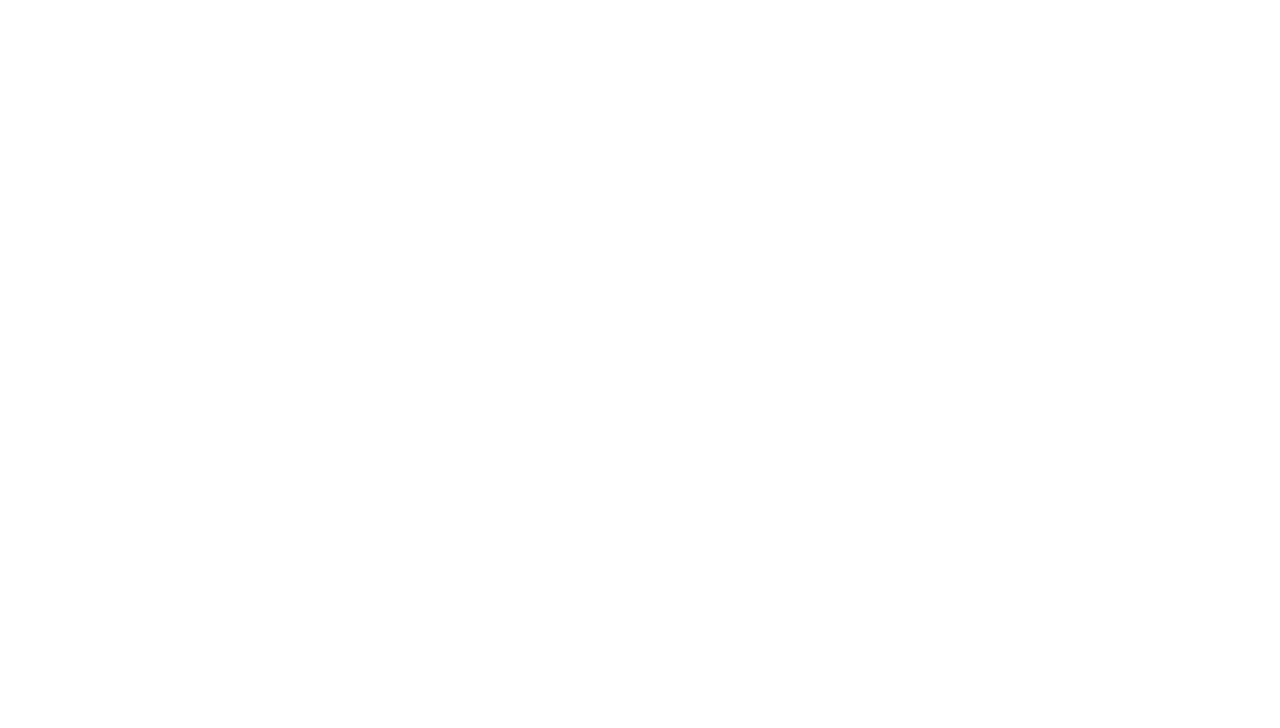
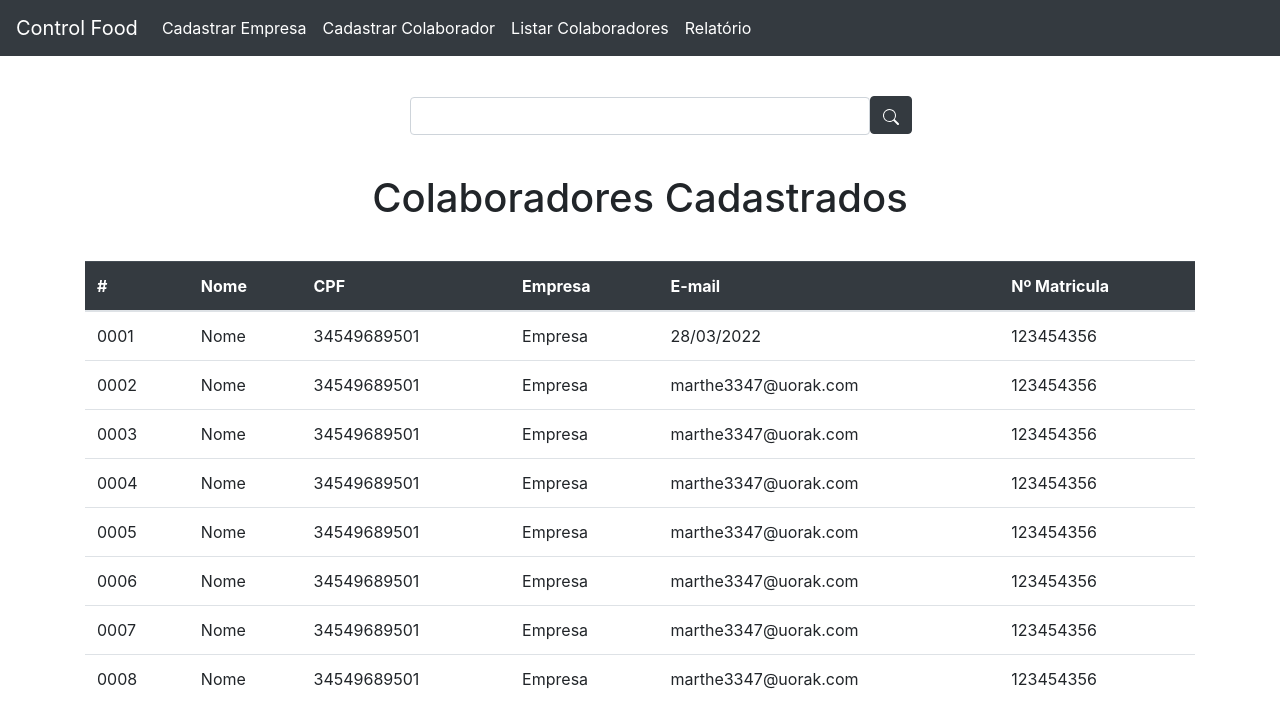
Before and after one commit to matheuseds/ControlFood-Frontend, a Nuxt app: page /listarColaboradores in a window 1280 px wide. Before the commit this address had no page. Shown: the top 728 px of the page. Built offline with nearby package versions, Linux system fonts and the light colour scheme.

Commit message:
Tela Listar Colaboradores

```diff
--- /dev/null
+++ b/pages/listarColaboradores.vue
@@ -0,0 +1,187 @@
+<template>
+  <main>
+    <nav class="navbar navbar-expand navbar-dark bg-dark">
+      <a class="navbar-brand" href="#">Control Food</a>
+      <button
+        class="navbar-toggler"
+        type="button"
+        data-toggle="collapse"
+        data-target="#navbarsExample02"
+        aria-controls="navbarsExample02"
+        aria-expanded="false"
+        aria-label="Toggle navigation"
+      >
+        <span class="navbar-toggler-icon"></span>
+      </button>
+
+      <div class="collapse navbar-collapse" id="navbarsExample02">
+        <ul class="navbar-nav mr-auto">
+          <li class="nav-item active">
+            <a class="nav-link" href="#"
+              >Cadastrar Empresa <span class="sr-only">(current)</span></a
+            >
+          </li>
+          <li class="nav-item active">
+            <a class="nav-link" href="#"
+              >Cadastrar Colaborador <span class="sr-only">(current)</span></a
+            >
+          </li>
+          <li class="nav-item active">
+            <a class="nav-link" href="#"
+              >Listar Colaboradores<span class="sr-only">(current)</span></a
+            >
+          </li>
+          <li class="nav-item active">
+            <a class="nav-link" href="#"
+              >Relatório <span class="sr-only">(current)</span></a
+            >
+          </li>
+        </ul>
+      </div>
+    </nav>
+
+    <div class="input-group pesquisa">
+      <div class="pesquisa">
+        <input type="search" id="form1" class="form-control" />
+      </div>
+      <button type="button" class="btn btn-dark">
+        <svg
+          xmlns="http://www.w3.org/2000/svg"
+          width="16"
+          height="16"
+          fill="currentColor"
+          class="bi bi-search"
+          viewBox="0 0 16 16"
+        >
+          <path
+            d="M11.742 10.344a6.5 6.5 0 1 0-1.397 1.398h-.001c.03.04.062.078.098.115l3.85 3.85a1 1 0 0 0 1.415-1.414l-3.85-3.85a1.007 1.007 0 0 0-.115-.1zM12 6.5a5.5 5.5 0 1 1-11 0 5.5 5.5 0 0 1 11 0z"
+          />
+        </svg>
+      </button>
+    </div>
+
+    <h1 class="titulo">Colaboradores Cadastrados</h1>
+    <div class="container">
+      <table class="table">
+        <thead class="table-dark">
+          <tr>
+            <th>#</th>
+            <th>Nome</th>
+            <th>CPF</th>
+            <th>Empresa</th>
+            <th>E-mail</th>
+            <th>Nº Matricula</th>
+          </tr>
+        </thead>
+
+        <tbody>
+          <tr>
+            <td>0001</td>
+            <td>Nome</td>
+            <td>34549689501</td>
+            <td>Empresa</td>
+            <td>28/03/2022</td>
+            <td>123454356</td>
+          </tr>
+          <tr>
+            <td>0002</td>
+            <td>Nome</td>
+            <td>34549689501</td>
+            <td>Empresa</td>
+            <td>marthe3347@uorak.com</td>
+            <td>123454356</td>
+          </tr>
+          <tr>
+            <td>0003</td>
+            <td>Nome</td>
+            <td>34549689501</td>
+            <td>Empresa</td>
+            <td>marthe3347@uorak.com</td>
+            <td>123454356</td>
+          </tr>
+          <tr>
+            <td>0004</td>
+            <td>Nome</td>
+            <td>34549689501</td>
+            <td>Empresa</td>
+            <td>marthe3347@uorak.com</td>
+            <td>123454356</td>
+          </tr>
+          <tr>
+            <td>0005</td>
+            <td>Nome</td>
+            <td>34549689501</td>
+            <td>Empresa</td>
+            <td>marthe3347@uorak.com</td>
+            <td>123454356</td>
+          </tr>
+          <tr>
+            <td>0006</td>
+            <td>Nome</td>
+            <td>34549689501</td>
+            <td>Empresa</td>
+            <td>marthe3347@uorak.com</td>
+            <td>123454356</td>
+          </tr>
+          <tr>
+            <td>0007</td>
+            <td>Nome</td>
+            <td>34549689501</td>
+            <td>Empresa</td>
+            <td>marthe3347@uorak.com</td>
+            <td>123454356</td>
+          </tr>
+          <tr>
+            <td>0008</td>
+            <td>Nome</td>
+            <td>34549689501</td>
+            <td>Empresa</td>
+            <td>marthe3347@uorak.com</td>
+            <td>123454356</td>
+          </tr>
+        </tbody>
+      </table>
+    </div>
+  </main>
+</template>
+
+<script>
+export default {}
+</script>
+
+<style>
+.card {
+  display: inline-block;
+  margin-top: 2%;
+  margin-left: 5%;
+  margin-right: 5%;
+  box-shadow: 1px 3px 3px rgba(0, 0, 0, 0.459);
+}
+
+.titulo {
+  margin-top: 2%;
+  text-align: center;
+  margin-bottom: 3%;
+}
+.pesquisa {
+  align-items: center;
+  margin-left: 20%;
+  margin-top: 2%;
+  width: 60%;
+}
+.form-control {
+  margin-bottom: 3%;
+}
+.row {
+  justify-content: center;
+}
+
+.icons {
+  margin-left: 38%;
+}
+
+.card-text {
+  text-align: center;
+  font-weight: bold;
+}
+</style>
```
